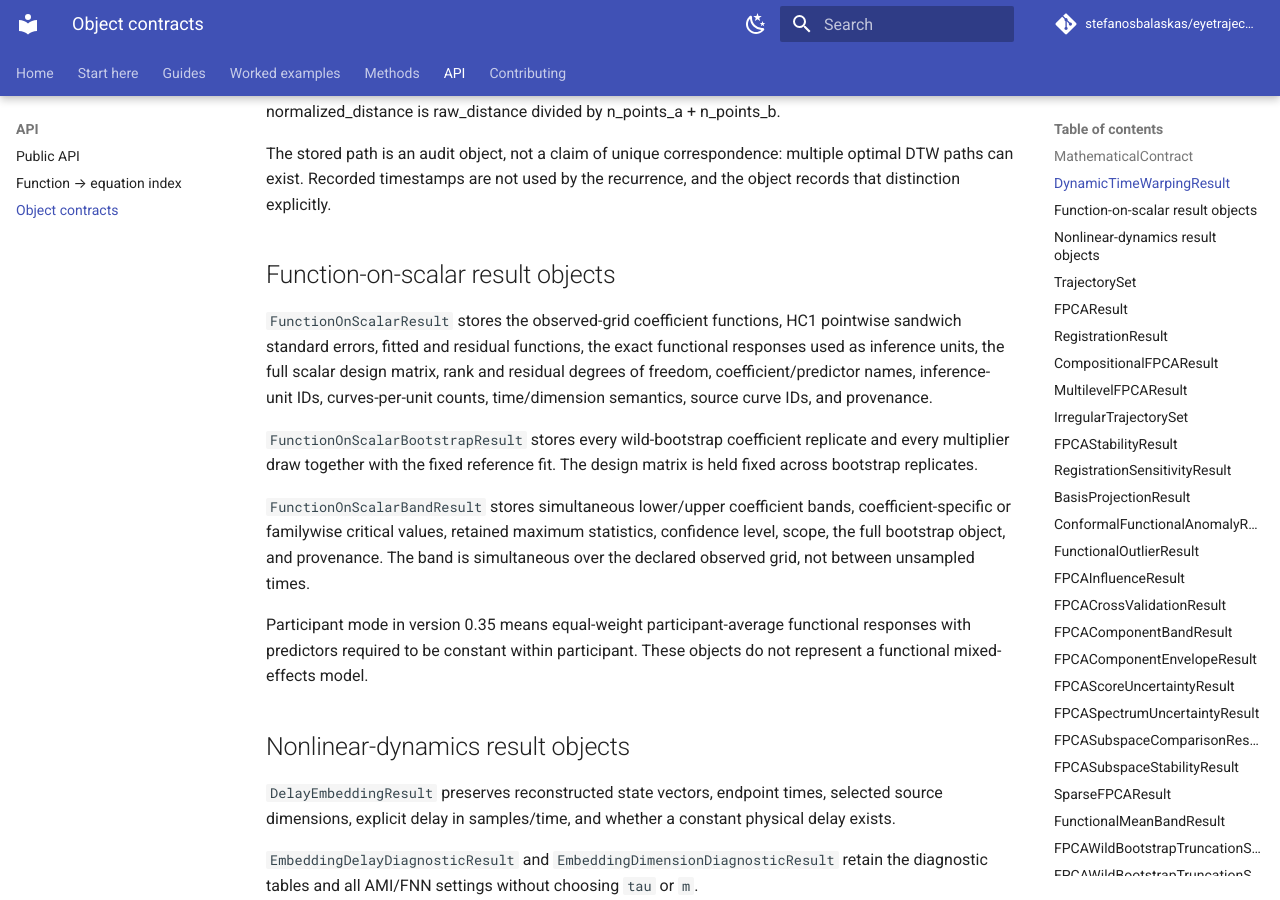
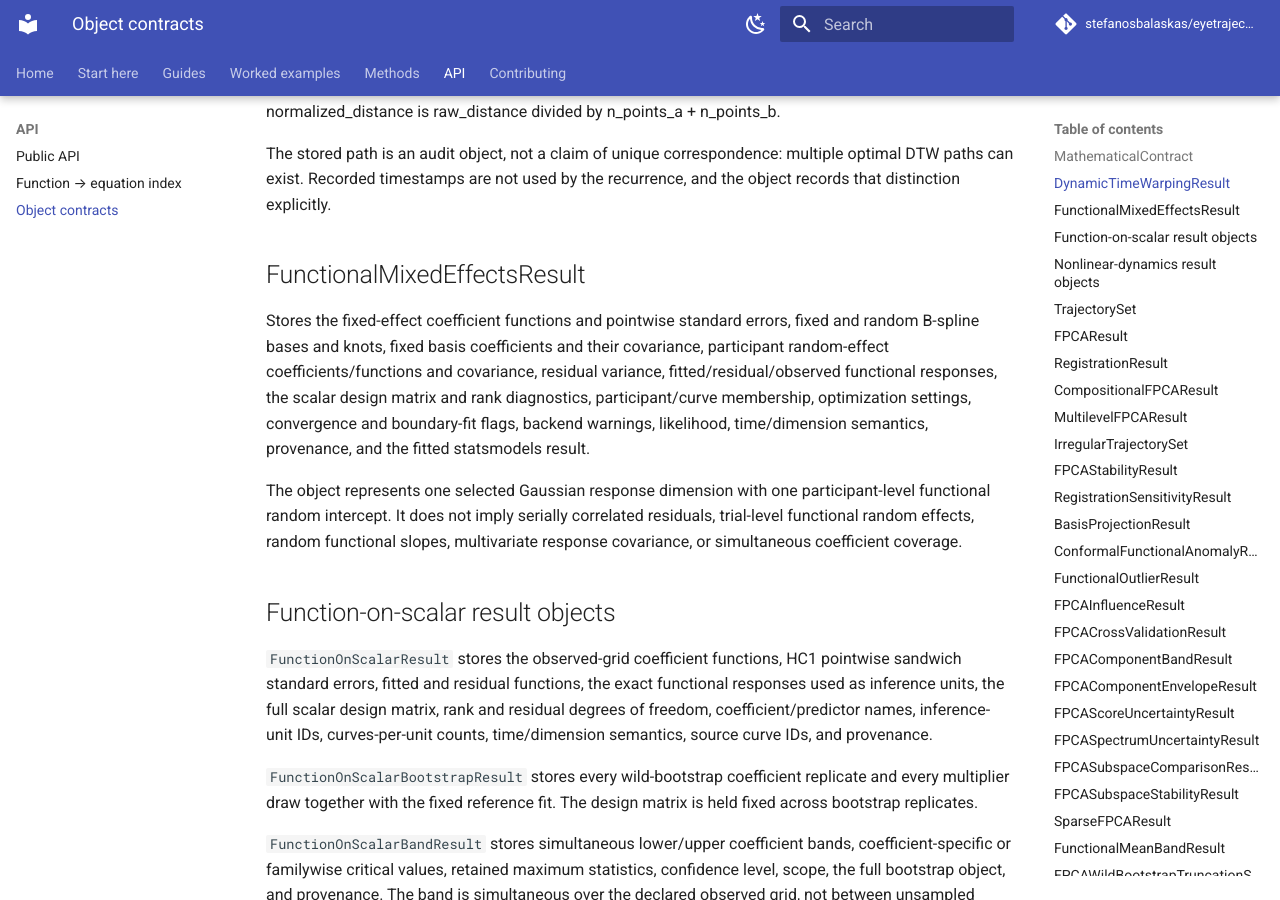
Before and after one commit to stefanosbalaskas/eyetrajectoriespy, an MkDocs documentation site: the page built from docs/reference/objects.md, in a window 1280 px wide and 900 px high, scrolled down 741 px. Built offline with MkDocs 1.6.1 and Material for MkDocs 9.7.7, drawn with Linux system fonts in a browser that asks for light colours; comment, search, counter and statistics services are not loaded.

Commit message:
Document functional mixed-effects result object

```diff
--- a/docs/reference/objects.md
+++ b/docs/reference/objects.md
@@ -16,6 +16,22 @@ Stores the returned DTW distance together with the raw cumulative cost, the N+M-
 For symmetric1, normalized_distance and normalization_denominator remain undefined rather than being filled with an arbitrary length correction. For symmetric2, weighted_local_costs sum to raw_distance and normalized_distance is raw_distance divided by n_points_a + n_points_b.
 
 The stored path is an audit object, not a claim of unique correspondence: multiple optimal DTW paths can exist. Recorded timestamps are not used by the recurrence, and the object records that distinction explicitly.
+
+## FunctionalMixedEffectsResult
+
+Stores the fixed-effect coefficient functions and pointwise standard errors,
+fixed and random B-spline bases and knots, fixed basis coefficients and their
+covariance, participant random-effect coefficients/functions and covariance,
+residual variance, fitted/residual/observed functional responses, the scalar
+design matrix and rank diagnostics, participant/curve membership, optimization
+settings, convergence and boundary-fit flags, backend warnings, likelihood,
+time/dimension semantics, provenance, and the fitted statsmodels result.
+
+The object represents one selected Gaussian response dimension with one
+participant-level functional random intercept. It does not imply serially
+correlated residuals, trial-level functional random effects, random functional
+slopes, multivariate response covariance, or simultaneous coefficient
+coverage.
 
 ## Function-on-scalar result objects
 
```
